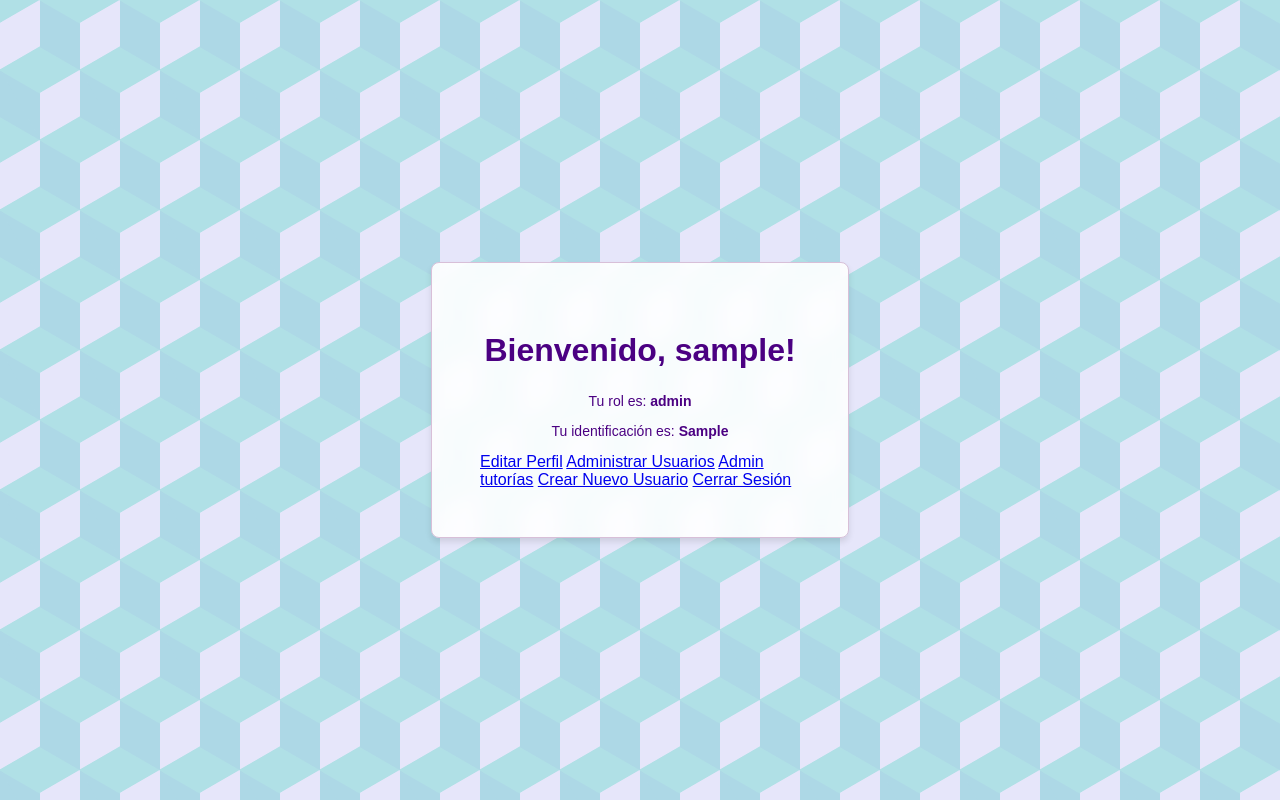
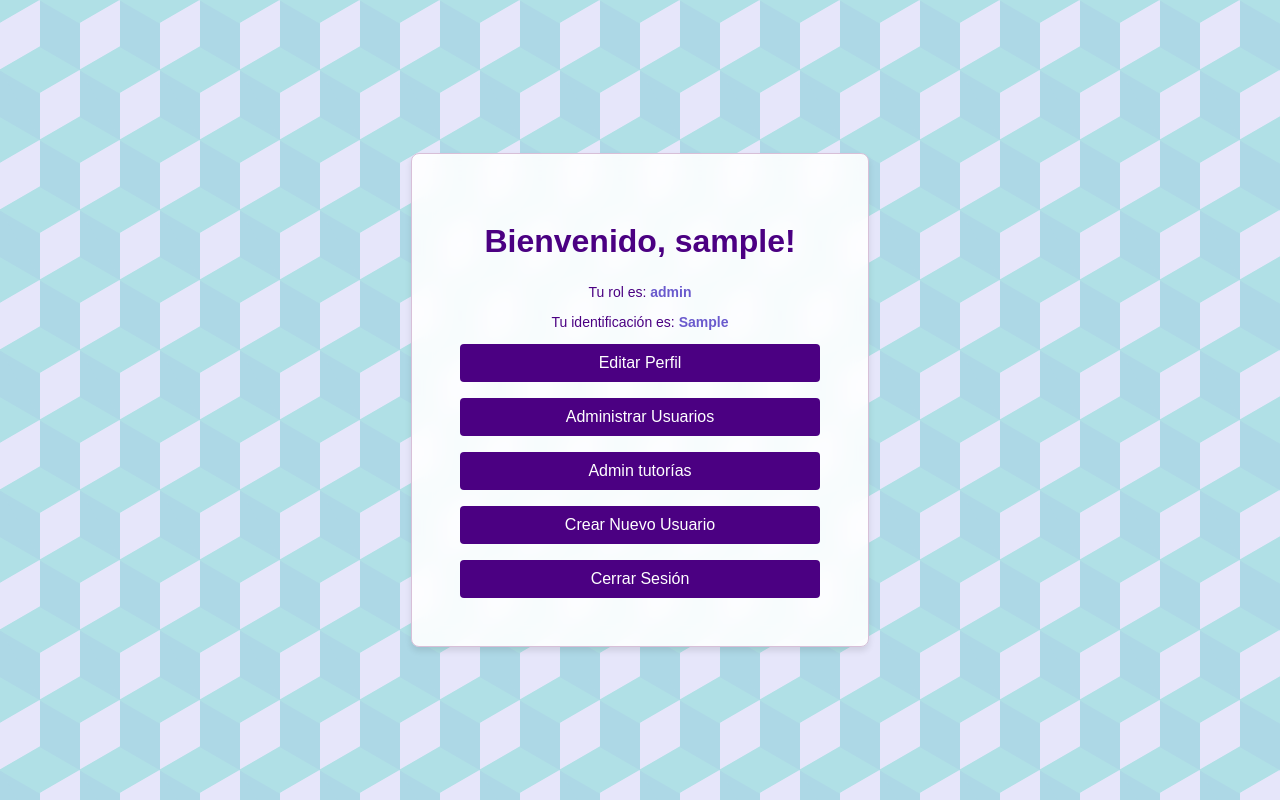
Before and after one commit to LauraLopez0110/proyecto_integrador-tutorias, a Flask app: page /dashboard in a window 1280 px wide. Run offline with Flask 3, Linux system fonts and the light colour scheme; the visitor is signed in with stand-in values (Sample User, id 1); tables that the repository leaves empty hold one stand-in row (values such as "Sample post").

Commit message:
Estilo dashboard

```diff
--- a/templates/dashboard.html
+++ b/templates/dashboard.html
@@ -3,8 +3,84 @@
 <head>
     <meta charset="UTF-8">
     <meta name="viewport" content="width=device-width, initial-scale=1.0">
-    <link rel="stylesheet" href="{{ url_for('static', filename='base.css') }}">
     <title>Dashboard</title>
+    <style>
+        body, html {
+            height: 100%;
+            margin: 0;
+            font-family: Arial, sans-serif;
+        }
+        body {
+            display: flex;
+            justify-content: center;
+            align-items: center;
+            background-color: #e6e6fa; /* Lila claro */
+            background-image:
+                linear-gradient(30deg, #b0e0e6 12%, transparent 12.5%, transparent 87%, #b0e0e6 87.5%, #b0e0e6),
+                linear-gradient(150deg, #b0e0e6 12%, transparent 12.5%, transparent 87%, #b0e0e6 87.5%, #b0e0e6),
+                linear-gradient(30deg, #b0e0e6 12%, transparent 12.5%, transparent 87%, #b0e0e6 87.5%, #b0e0e6),
+                linear-gradient(150deg, #b0e0e6 12%, transparent 12.5%, transparent 87%, #b0e0e6 87.5%, #b0e0e6),
+                linear-gradient(60deg, #add8e6 25%, transparent 25.5%, transparent 75%, #add8e6 75%, #add8e6),
+                linear-gradient(60deg, #add8e6 25%, transparent 25.5%, transparent 75%, #add8e6 75%, #add8e6);
+            background-size: 80px 140px;
+            background-position: 0 0, 0 0, 40px 70px, 40px 70px, 0 0, 40px 70px;
+        }
+        .container {
+            background-color: rgba(255, 255, 255, 0.9);
+            backdrop-filter: blur(10px);
+            border-radius: 8px;
+            padding: 3rem;
+            width: 360px;
+            box-shadow: 0 4px 6px rgba(0, 0, 0, 0.1);
+            border: 1px solid #d8bfd8; /* Lila claro */
+        }
+        h1 {
+            color: #4b0082; /* Índigo */
+            text-align: center;
+            margin-bottom: 1.5rem;
+        }
+        .button-container {
+            display: flex;
+            flex-direction: column;
+            gap: 1rem;
+        }
+        .button-container a {
+            text-decoration: none;
+            text-align: center;
+            background-color: #4b0082; /* Índigo */
+            color: #fff;
+            padding: 10px;
+            border-radius: 4px;
+            font-size: 1rem;
+            cursor: pointer;
+            transition: background-color 0.3s;
+        }
+        .button-container a:hover {
+            background-color: #6a5acd; /* Azul pizarra */
+        }
+        .flash {
+            padding: 10px;
+            margin-bottom: 1rem;
+            border-radius: 4px;
+            color: #fff;
+            text-align: center;
+        }
+        .success {
+            background-color: #4caf50;
+        }
+        .danger {
+            background-color: #f44336;
+        }
+        .footer {
+            text-align: center;
+            margin-top: 1rem;
+            color: #4b0082; /* Índigo */
+            font-size: 0.875rem;
+        }
+        .footer strong {
+            color: #6a5acd; /* Azul pizarra */
+        }
+    </style>
 </head>
 <body>
     <div class="container">
@@ -29,23 +105,23 @@
 
         <div class="button-container">
             {% if role == 'admin' %}
-                <a href="{{ url_for('edit_profile') }}" class="button">Editar Perfil</a>
-                <a href="{{ url_for('manage_users') }}" class="button">Administrar Usuarios</a>
-                <a href="{{ url_for('manage_tutorias') }}" class="button">Admin tutorías</a>
-                <a href="{{ url_for('register') }}" class="button">Crear Nuevo Usuario</a>
+                <a href="{{ url_for('edit_profile') }}">Editar Perfil</a>
+                <a href="{{ url_for('manage_users') }}">Administrar Usuarios</a>
+                <a href="{{ url_for('manage_tutorias') }}">Admin tutorías</a>
+                <a href="{{ url_for('register') }}">Crear Nuevo Usuario</a>
             {% elif role in ['student', 'teacher'] %}
-                <a href="{{ url_for('edit_profile') }}" class="button">Editar Perfil</a>
+                <a href="{{ url_for('edit_profile') }}">Editar Perfil</a>
             {% endif %}
 
             {% if role == 'student' %}
-                <a href="{{ url_for('tutorias_disponibles') }}" class="button">Ver tutorías disponibles</a>
-                <a href="{{ url_for('student_profile') }}" class="button">Detalle perfil</a>
+                <a href="{{ url_for('tutorias_disponibles') }}">Ver tutorías disponibles</a>
+                <a href="{{ url_for('student_profile') }}">Detalle perfil</a>
             {% endif %}
 
             {% if role == 'teacher' %}
-                <a href="{{ url_for('teacher_profile') }}" class="button">Detalle perfil</a>
-                <a href="{{ url_for('listar_tutorias_por_docente', docente_id=docente.id) }}" class="button">Tutorías Asignadas</a>
-                <a href="{{ url_for('listar_tutorias_apartadas', docente_id=docente.id) }}" class="button">Tutorías Apartadas</a>
+                <a href="{{ url_for('teacher_profile') }}">Detalle perfil</a>
+                <a href="{{ url_for('listar_tutorias_por_docente', docente_id=docente.id) }}">Tutorías Asignadas</a>
+                <a href="{{ url_for('listar_tutorias_apartadas', docente_id=docente.id) }}">Tutorías Apartadas</a>
             {% endif %}
 
             <a href="{{ url_for('logout') }}" class="logout-button">Cerrar Sesión</a>
```
